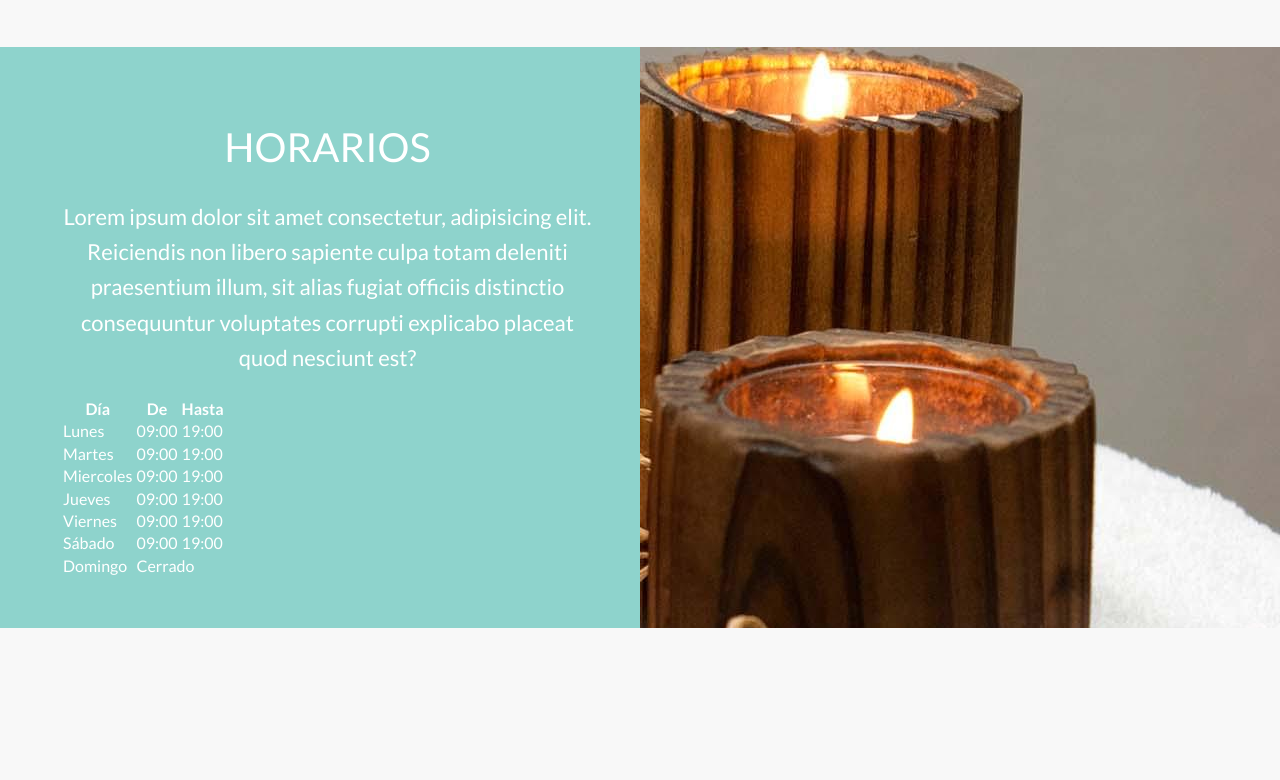
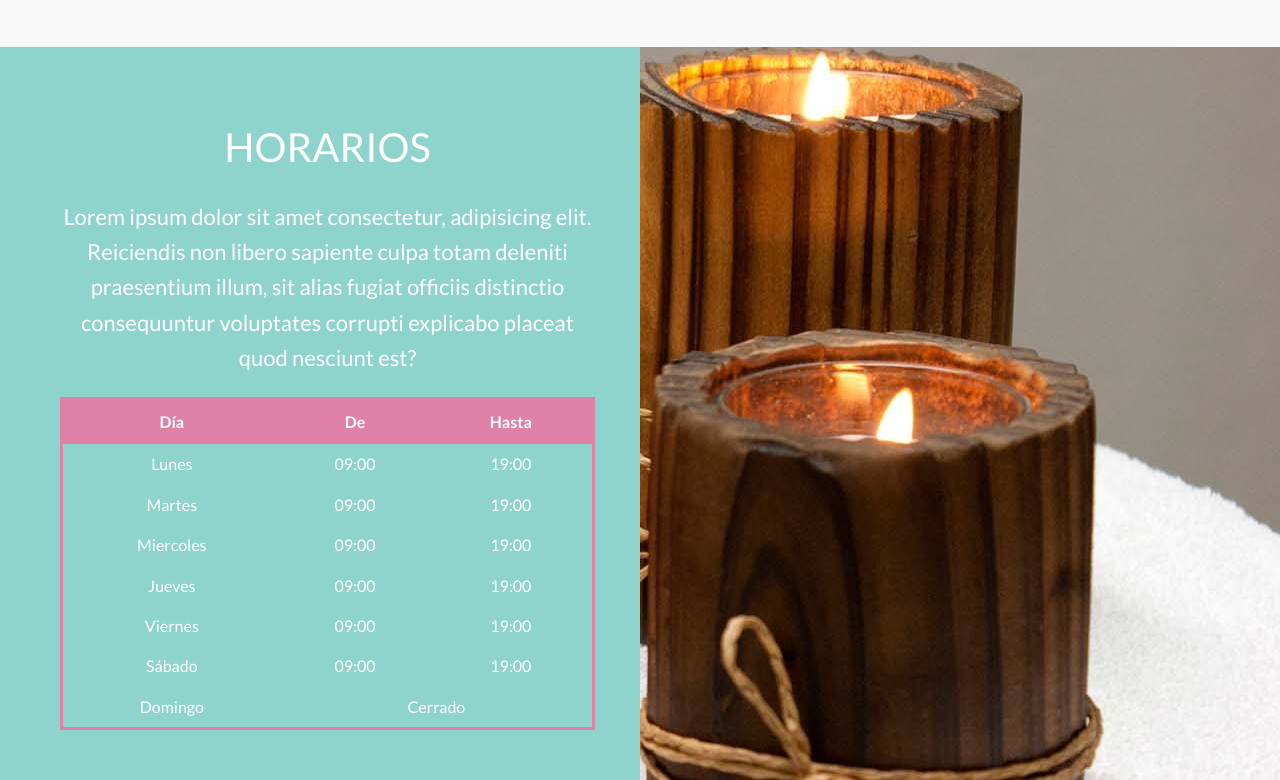
Before and after one commit to AlvaroSegovia-1/MonicaSpa, a website: page index.html in a window 1280 px wide. Shown: the part 1955-2735 px from the top of the page. Before the commit the page ends 2583 px from the top, so only its background shows below. Drawn offline with Linux system fonts and the light colour scheme; a web font is replaced by a local one.

Commit message:
css tabla horarios

```diff
--- a/src/scss/ui/contenido/_horarios.scss
+++ b/src/scss/ui/contenido/_horarios.scss
@@ -44,3 +44,26 @@
     text-align: center;
   }
 }
+
+.tabla {
+  width: 100%;
+  border: 0.3rem solid v.$secundario;
+  text-align: center;
+  border-collapse: collapse;
+
+  &__thead {
+    background-color: v.$secundario;
+  }
+  &__th {
+    padding: 1.3rem;
+  }
+  &__tr {
+    &:hover {
+      background-color: darken(v.$primario, 10%);
+    }
+  }
+  &__td {
+    padding: 1.1rem;
+    font-size: 1.9 rem;
+  }
+}
```
Also changed, not shown: build/css/app.css, 1 other file.
